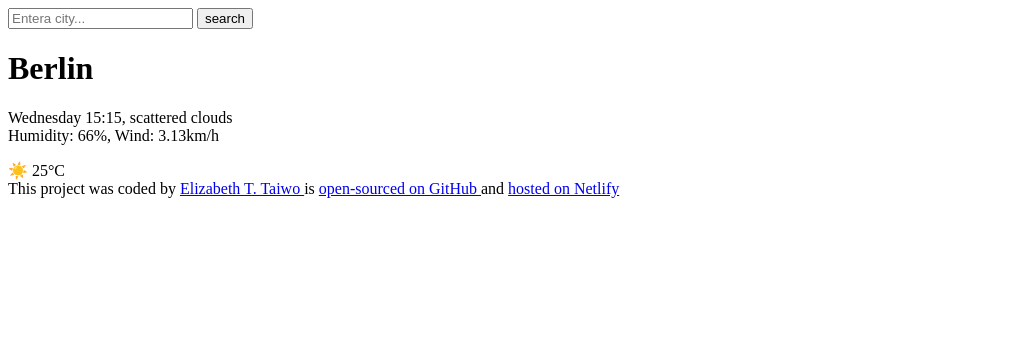
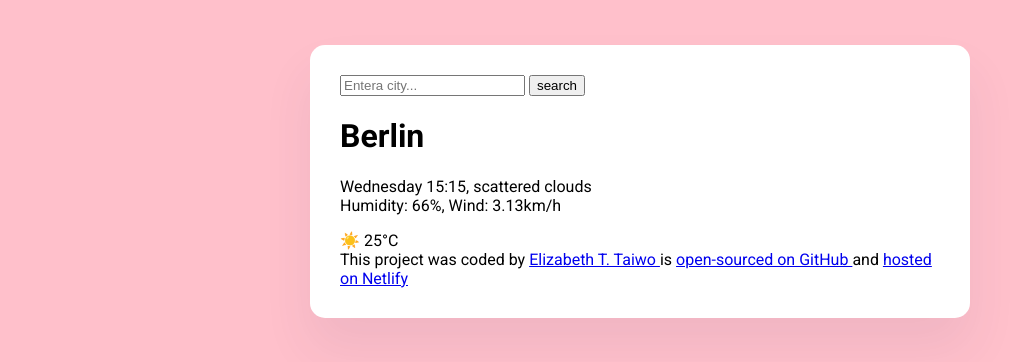
Before and after one commit to ifelsewhat/wetter-prognose, a plain HTML site: page index.html in a window 1280 px wide. Shown: the whole page, without its empty margins (0-1025 px from the left). Drawn offline with Linux system fonts and the light colour scheme.

Commit message:
styled the main container
Added new fonts
Styling of the main container

```diff
--- a/index.html
+++ b/index.html
@@ -3,9 +3,17 @@
   <head>
     <meta charset="UTF-8" />
     <meta name="viewport" content="width=<device-width>, initial-scale=1.0" />
+    <link rel="preconnect" href="https://fonts.googleapis.com" />
+    <link rel="preconnect" href="https://fonts.gstatic.com" crossorigin />
+    <link
+      href="https://fonts.googleapis.com/css2?family=Inter:ital,opsz,wght@0,14..32,100..900;1,14..32,100..900&family=Roboto:ital,wght@0,100..900;1,100..900&display=swap"
+      rel="stylesheet"
+    />
+    <link rel="stylesheet" href="src/style.css" />
     <title>Wetter App</title>
   </head>
   <body>
+    <div class="weather-app">
       <header>
         <form>
           <input type="search" placeholder="Entera city..." required />
@@ -39,5 +47,6 @@
           hosted on Netlify
         </a>
       </footer>
+    </div>
   </body>
 </html>
--- /dev/null
+++ b/src/style.css
@@ -0,0 +1,12 @@
+body {
+  background-color: pink;
+  font-family: "roboto", sans-serif;
+}
+.weather-app {
+  background: white;
+  max-width: 600px;
+  margin: 45px auto;
+  box-shadow: 0 30px 50px rgba(65, 50, 100, 0.08);
+  border-radius: 15px;
+  padding: 30px;
+}
```
Lines whose indentation alone changed are shown as unchanged.
